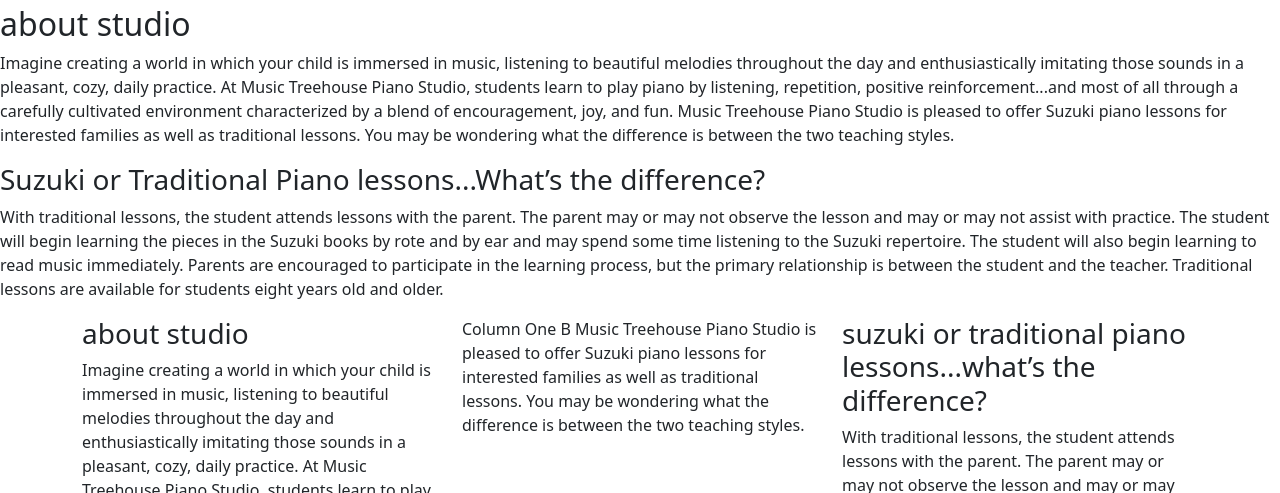
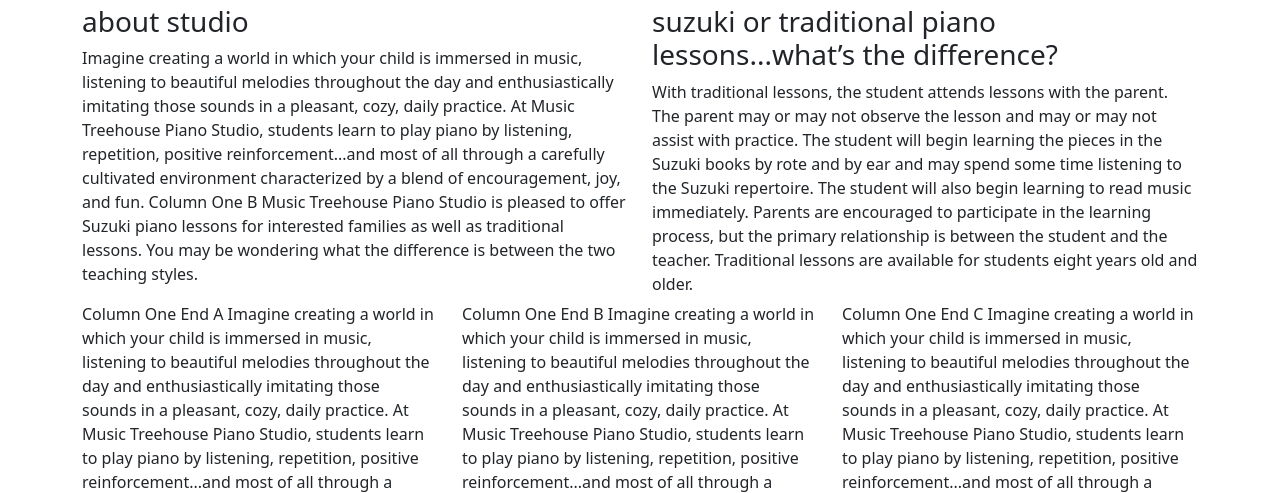
Before and after one commit to TreyLaw3/musictreehouse, a plain HTML site: page index.html in a window 1280 px wide. Shown: the part 307-800 px from the top of the page. Drawn offline with nearby package versions, Linux system fonts and the light colour scheme.

Commit message:
commented out sample copy

```diff
--- a/index.html
+++ b/index.html
@@ -106,7 +106,7 @@
 
 
 </div>
-<div id="starting lessons"><h2>about studio</h2></div>
+<!-- <div id="starting lessons"><h2>about studio</h2></div>
 <p>
 
 Imagine creating a world in which your child is immersed in music, listening to beautiful melodies throughout the day and enthusiastically imitating those sounds in a pleasant, cozy, daily practice. At Music Treehouse Piano Studio, students learn to play piano by listening, repetition, positive reinforcement...and most of all through a carefully cultivated environment characterized by a blend of encouragement, joy, and fun.
@@ -118,25 +118,25 @@
 
 </p>
 </div>
-
+ -->
 <!--bootstrap columns start -->
 
 <div class="container">
   <div class="row align-items-start">
     <div class="col">
       <h3>about studio</h3>
-      <p>Imagine creating a world in which your child is immersed in music, listening to beautiful melodies throughout the day and enthusiastically imitating those sounds in a pleasant, cozy, daily practice. At Music Treehouse Piano Studio, students learn to play piano by listening, repetition, positive reinforcement...and most of all through a carefully cultivated environment characterized by a blend of encouragement, joy, and fun.</p>
-    </div>
-    <div class="col">
+      <p>Imagine creating a world in which your child is immersed in music, listening to beautiful melodies throughout the day and enthusiastically imitating those sounds in a pleasant, cozy, daily practice. At Music Treehouse Piano Studio, students learn to play piano by listening, repetition, positive reinforcement...and most of all through a carefully cultivated environment characterized by a blend of encouragement, joy, and fun.
+<!--     </div>
+    <div class="col"> -->
       Column One B
-Music Treehouse Piano Studio is pleased to offer Suzuki piano lessons for interested families as well as traditional lessons. You may be wondering what the difference is between the two teaching styles.
+Music Treehouse Piano Studio is pleased to offer Suzuki piano lessons for interested families as well as traditional lessons. You may be wondering what the difference is between the two teaching styles.</p>
     </div>
     <div class="col">
 <h3>suzuki or traditional piano lessons...what’s the difference?</h3>
 With traditional lessons, the student attends lessons with the parent. The parent may or may not observe the lesson and may or may not assist with practice. The student will begin learning the pieces in the Suzuki books by rote and by ear and may spend some time listening to the Suzuki repertoire. The student will also begin learning to read music immediately. Parents are encouraged to participate in the learning process, but the primary relationship is between the student and the teacher. Traditional lessons are available for students eight years old and older.
     </div>
   </div>
-  <div class="row align-items-center">
+<!--   <div class="row align-items-center">
     <div class="col">
       Column One Center A
       Imagine creating a world in which your child is immersed in music, listening to beautiful melodies throughout the day and enthusiastically imitating those sounds in a pleasant, cozy, daily practice. At Music Treehouse Piano Studio, students learn to play piano by listening, repetition, positive reinforcement...and most of all through a carefully cultivated environment characterized by a blend of encouragement, joy, and fun.
@@ -149,7 +149,7 @@
       Column One Center C
       Imagine creating a world in which your child is immersed in music, listening to beautiful melodies throughout the day and enthusiastically imitating those sounds in a pleasant, cozy, daily practice. At Music Treehouse Piano Studio, students learn to play piano by listening, repetition, positive reinforcement...and most of all through a carefully cultivated environment characterized by a blend of encouragement, joy, and fun.
     </div>
-  </div>
+  </div> -->
   <div class="row align-items-end">
     <div class="col">
       Column One End A
@@ -166,7 +166,7 @@
   </div>
 </div>
 
-<!--bootstrap columns start -->
+<!--bootstrap columns end -->
  </body>
 
 </html>
```
